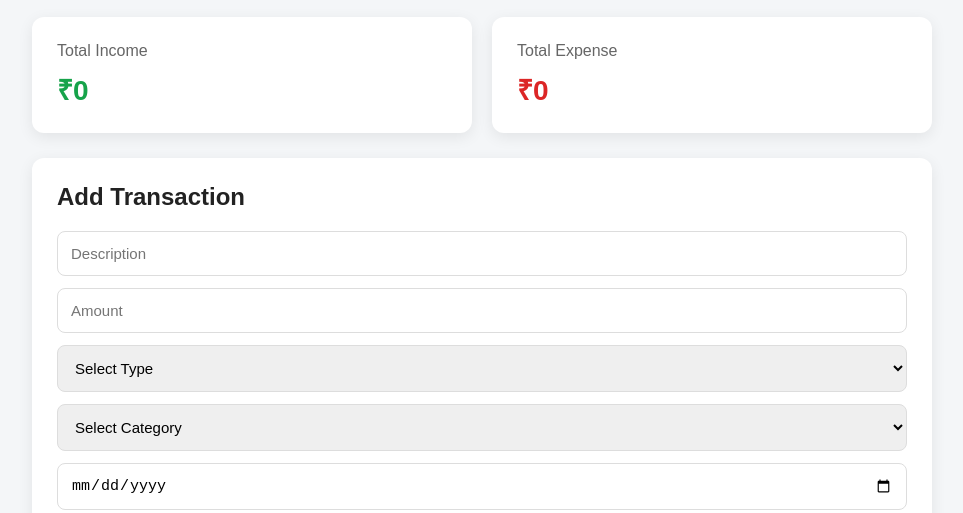
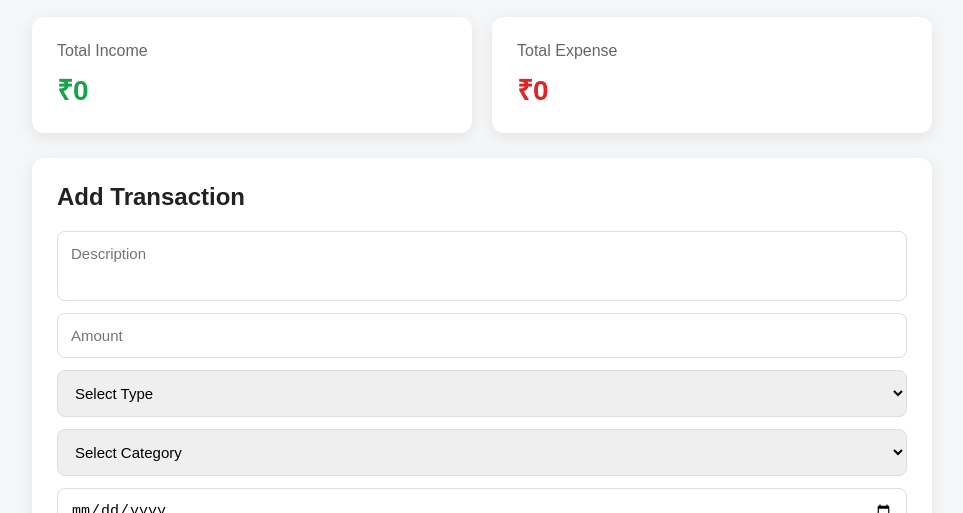
Before and after one commit to prakritinagar01-hub/Expense-Tracker, a plain HTML site: page index.html in a window 1280 px wide. Shown: the part 287-800 px from the top of the page, without its empty margins (158-1121 px from the left). Drawn offline with Linux system fonts and the light colour scheme.

Commit message:
Add description scrollbar

```diff
--- a/index.html
+++ b/index.html
@@ -45,13 +45,12 @@
             <h2>Add Transaction</h2>
 
             <form id="transactionForm">
-
-                <input
-                    type="text"
-                    id="description"
-                    placeholder="Description"
-                    required
-                >
+                  <textarea
+    id="description"
+    placeholder="Description"
+    rows="3"
+    required
+></textarea>
 
                 <input
                     type="number"
--- a/style.css
+++ b/style.css
@@ -235,3 +235,18 @@ button:hover {
         justify-content: space-between;
     }
 }
+
+textarea {
+    width: 100%;
+    height: 70px;
+    padding: 13px;
+
+    border: 1px solid #ddd;
+    border-radius: 8px;
+
+    font-size: 15px;
+    font-family: Arial, sans-serif;
+
+    resize: none;
+    overflow-y: auto;
+}
```
